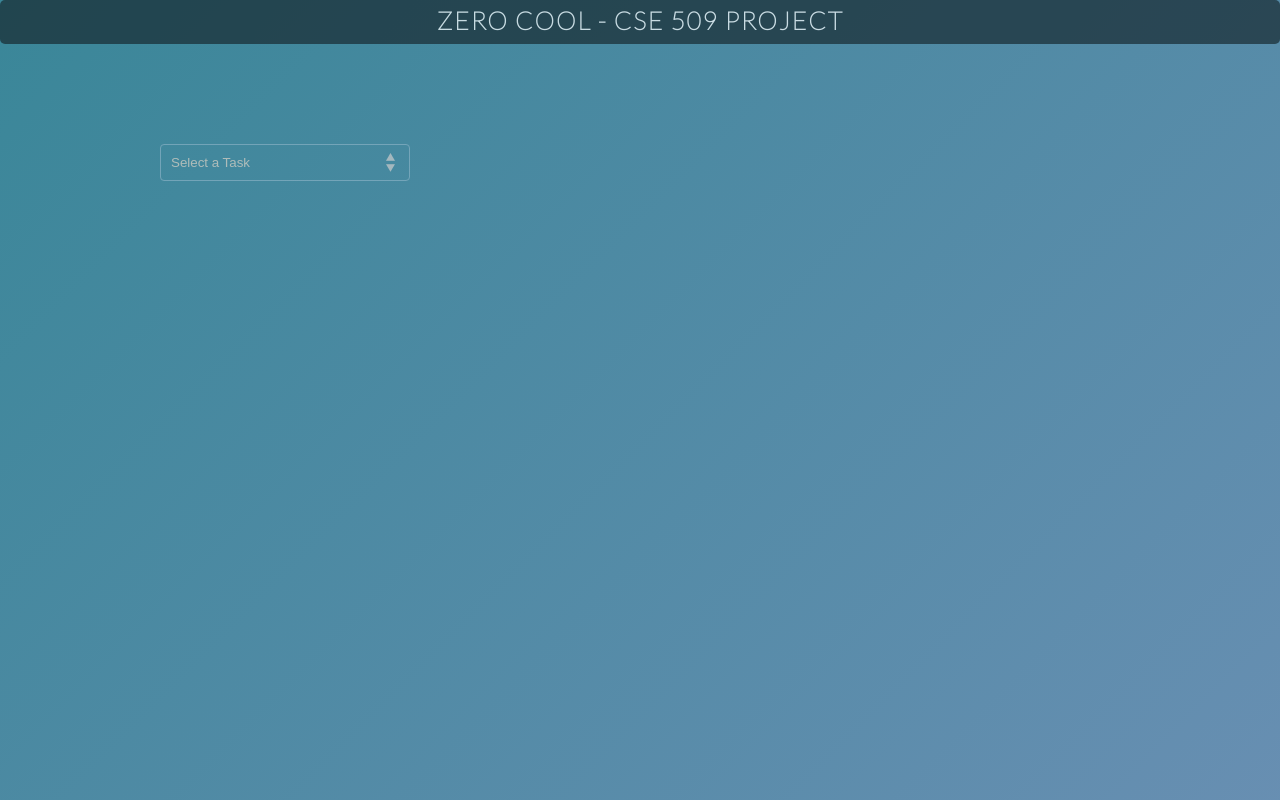
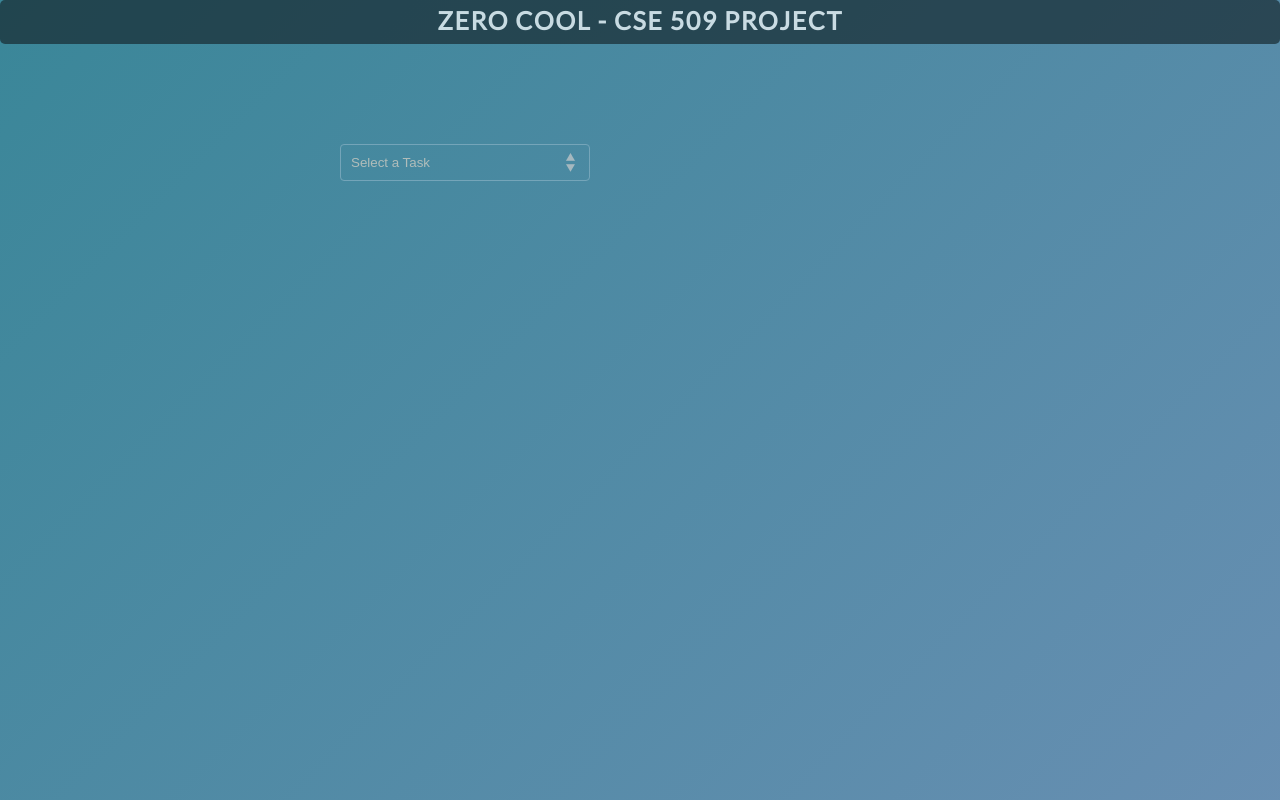
Before and after one commit to pavan-peela/Basic-Repo, a Flask app: page / in a window 1280 px wide. Run offline with Flask 2, Linux system fonts and the light colour scheme.

Commit message:
Added Styling

```diff
--- a/static/peela_style.css
+++ b/static/peela_style.css
@@ -1,5 +1,5 @@
 /* Importing Fonts */
-@import url('https://fonts.googleapis.com/css?family=Lato:100');
+@import url('https://fonts.googleapis.com/css?family=Lato');
 @import url(https://fonts.googleapis.com/css?family=Open+Sans:300,400,800);
 
 /* Setting the borders */
@@ -11,7 +11,7 @@
 
 html{
 	font-size: 10px;
-	font-family: "Lato", Arial, sans-serif;
+	font-family:'Lato';
 }
 body{
 	width: 100%;
@@ -56,6 +56,10 @@ h1:hover{
 	transition: 2s ease;
 	color: rgb(133, 231, 198);
 	cursor: pointer;
+}
+
+.outer{
+	margin-left: 180px;
 }
 
 /* select styling */
@@ -121,7 +125,7 @@ h1:hover{
 	border: 1px solid rgb(136, 177, 196);
 	width: 250px;
 	opacity: .7;
-	transition: 2s ease;
+	transition: 4s ease;
 }
 
 #port_input{
@@ -200,6 +204,7 @@ button {
 	/* border: 2px solid #111; */
 	padding: 14px 40px;
 	overflow: hidden;
+	opacity: 1;
 }
 
 button:hover{
@@ -207,6 +212,7 @@ button:hover{
 	background-color: rgb(185, 62, 58);
 	border-radius: 8px;
 	transition: all .4s ease-in;
+	opacity: .9;
 }
 
 /*button:before (attr data-hover)*/
@@ -246,5 +252,9 @@ transition: all .4s ease-in-out;
 }
 
 .ipb{
-
+	margin-left: 70px;
 }
+.ipb_three{
+	margin-left: 830px;
+	margin-top: 125px;
+}
```
